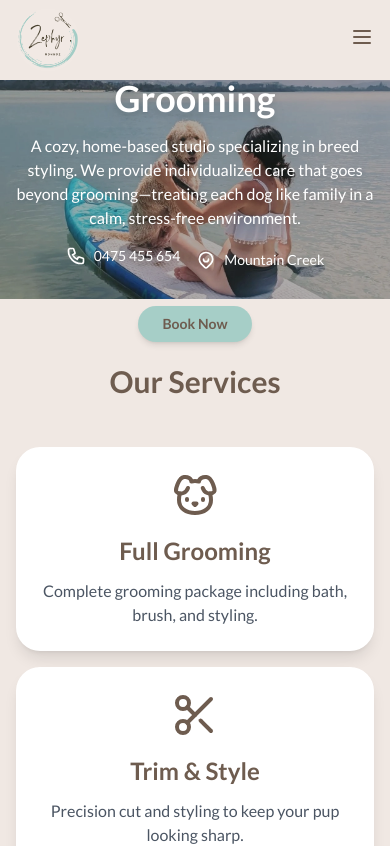
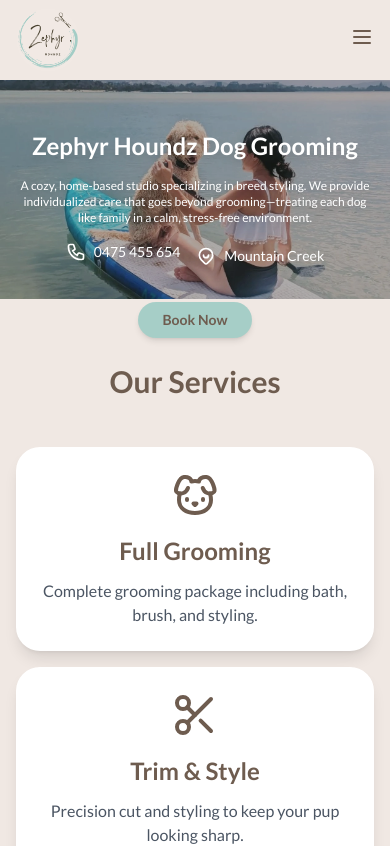
Before and after one commit to Sim0z001/zephyr-houndz-website, a React (Vite) app: page / in a window 390 px wide. Shown: the top 846 px of the page. Built offline with nearby package versions, Linux system fonts and the light colour scheme.

Commit message:
Adjust hero section text sizes for improved mobile responsiveness

```diff
--- a/src/pages/Home.jsx
+++ b/src/pages/Home.jsx
@@ -66,7 +66,7 @@
                     </div>
                   </div>
                 ) : (
-        // Regular image slides (unchanged)
+                  // Regular image slides
                   <>
                     <img
                       src={image}
@@ -82,11 +82,14 @@
         </Swiper>
 
         {/* Overlay Content */}
-        <div className="absolute top-1/2 left-1/2 transform -translate-x-1/2 -translate-y-1/2 text-center z-20 w-full px-4 md:top-[30%]">
-        <h1 className="text-4xl sm:text-5xl font-bold text-white mb-4 drop-shadow-lg">
+        <div className="absolute top-1/2 left-1/2 transform -translate-x-1/2 -translate-y-1/2 text-center z-20 w-full px-4
+          md:top-[30%]
+          sm:top-[50%]
+          top-[70%]">
+        <h1 className="text-2xl sm:text-3xl md:text-4xl font-bold text-white mb-4 drop-shadow-lg">
         Zephyr Houndz Dog Grooming
         </h1>
-        <p className="text-base sm:text-xl text-white max-w-2xl mx-auto mb-4 drop-shadow-md">
+        <p className="text-xs sm:text-sm md:text-base text-white max-w-2xl mx-auto mb-4 drop-shadow-md">
         A cozy, home-based studio specializing in breed styling. We provide individualized care that goes beyond grooming—treating each dog like family in a calm, stress-free environment.
         </p>
 
```
Lines whose indentation alone changed are shown as unchanged.
